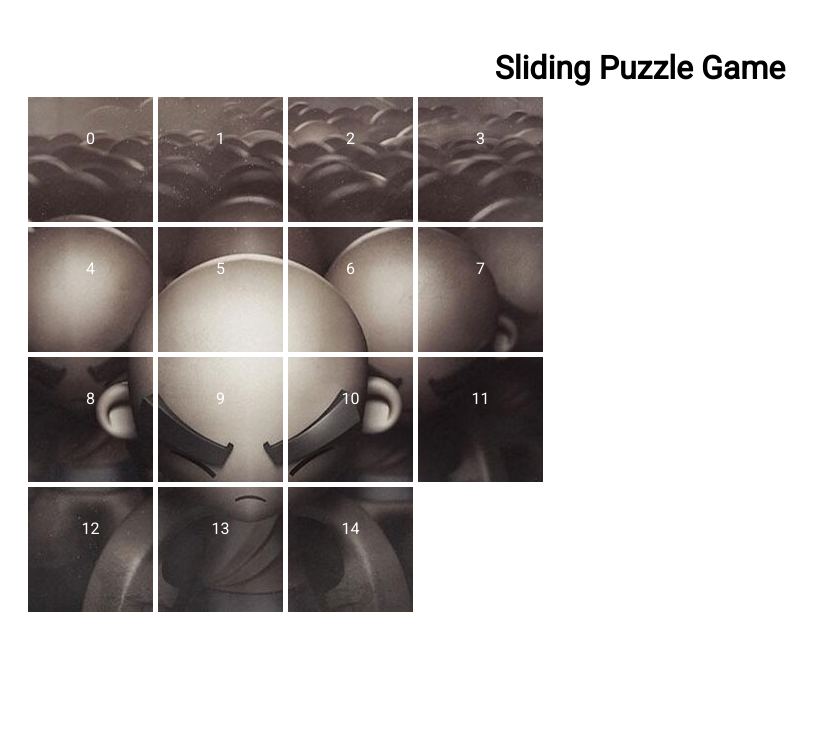
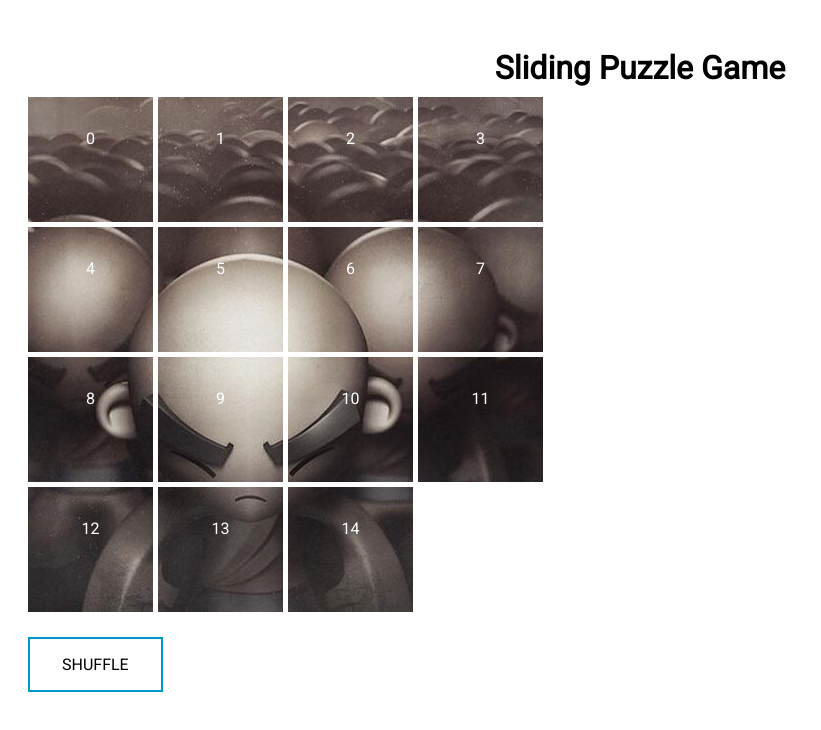
Before and after one commit to rotimi-babalola/sliding-puzzle-game, a React app: page / in a window 1280 px wide. Shown: the top 730 px of the page, without its empty margins (0-821 px from the left). Built offline with nearby package versions, Linux system fonts and the light colour scheme.

Commit message:
feature(shuffle pieces): shuffle puzzle pieces in grid

```diff
--- /dev/null
+++ b/client/src/actions/puzzle.actions.js
@@ -0,0 +1,5 @@
+import { SHUFFLE } from '../constants';
+
+export const shuffleNumbers = () => ({
+  type: SHUFFLE,
+});
--- a/client/src/components/Grid.jsx
+++ b/client/src/components/Grid.jsx
@@ -4,18 +4,41 @@ import { uniqueId } from 'lodash';
 
 import '../styles/scss/grid.scss';
 
-const Grid = props => (
+class Grid extends React.Component {
+  constructor(props) {
+    super(props);
+    this.handleButttonClick = this.handleButttonClick.bind(this);
+  }
+
+  handleButttonClick() {
+    this.props.shuffleNumbers();
+  }
+
+  render() {
+    return (
+      <React.Fragment>
         <div className="container">
-    {props.sortedPositions.map(el => (
+          {this.props.puzzleNumbers.map(el => (
             <div className={`cell cell${el + 1}`} key={uniqueId()}>
               {el}
             </div>
           ))}
         </div>
+        <button
+          type="button"
+          className="button"
+          onClick={this.handleButttonClick}
+        >
+          Shuffle
+        </button>
+      </React.Fragment>
     );
+  }
+}
 
 Grid.propTypes = {
-  sortedPositions: PropTypes.arrayOf(PropTypes.number).isRequired,
+  puzzleNumbers: PropTypes.arrayOf(PropTypes.number).isRequired,
+  shuffleNumbers: PropTypes.func.isRequired,
 };
 
 export default Grid;
--- a/client/src/constants.js
+++ b/client/src/constants.js
@@ -1 +1 @@
-export const EXAMPLE = 'EXAMPLE';
+export const SHUFFLE = 'SHUFFLE';
--- a/client/src/containers/Grid.js
+++ b/client/src/containers/Grid.js
@@ -1,11 +1,16 @@
 import { connect } from 'react-redux';
 import Grid from '../components/Grid';
+import { shuffleNumbers } from '../actions/puzzle.actions';
 
 export const mapStateToProps = ({ puzzle }) => ({
-  sortedPositions: puzzle.sortedPositions,
+  puzzleNumbers: puzzle.puzzleNumbers,
 });
 
-export const mapDispatchToProps = () => ({});
+export const mapDispatchToProps = dispatch => ({
+  shuffleNumbers: () => {
+    dispatch(shuffleNumbers());
+  },
+});
 
 const GridContainer = connect(
   mapStateToProps,
--- a/client/src/reducers/initialState.js
+++ b/client/src/reducers/initialState.js
@@ -2,6 +2,6 @@ import { range } from 'lodash';
 
 export default {
   puzzleState: {
-    sortedPositions: range(0, 16),
+    puzzleNumbers: range(0, 16),
   },
 };
--- a/client/src/reducers/puzzle.reducer.js
+++ b/client/src/reducers/puzzle.reducer.js
@@ -1,11 +1,19 @@
-import { EXAMPLE } from '../constants';
+import { shuffle, without } from 'lodash';
+
+import { SHUFFLE } from '../constants';
 import initialState from './initialState';
+
+// The empty is represented by the last number in the array
+const EMPTY_TILE = 15;
 
 export default (state = initialState.puzzleState, action) => {
   switch (action.type) {
-    case EXAMPLE:
+    case SHUFFLE:
       return {
         ...state,
+        puzzleNumbers: shuffle(without(state.puzzleNumbers, EMPTY_TILE)).concat(
+          EMPTY_TILE,
+        ),
       };
     default:
       return state;
--- a/client/src/styles/css/grid.css
+++ b/client/src/styles/css/grid.css
@@ -43,3 +43,21 @@
 
 .cell-empty {
   background: transparent; }
+
+.button {
+  color: #0099CC;
+  background: transparent;
+  border: 2px solid #0099CC;
+  color: black;
+  padding: 16px 32px;
+  text-align: center;
+  display: inline-block;
+  font-size: 16px;
+  font-family: "Roboto", Arial, Helvetica, sans-serif;
+  margin: 25px 0px;
+  -webkit-transition-duration: 0.4s;
+  /* Safari */
+  transition-duration: 0.4s;
+  cursor: pointer;
+  text-decoration: none;
+  text-transform: uppercase; }
--- a/client/src/styles/scss/grid.scss
+++ b/client/src/styles/scss/grid.scss
@@ -22,3 +22,21 @@
 .cell-empty {
   background: transparent;
 }
+
+.button {
+  color: #0099CC;
+  background: transparent;
+  border: 2px solid #0099CC;
+  color: black;
+  padding: 16px 32px;
+  text-align: center;
+  display: inline-block;
+  font-size: 16px;
+  font-family: "Roboto", Arial, Helvetica, sans-serif;
+  margin: 25px 0px;
+  -webkit-transition-duration: 0.4s; /* Safari */
+  transition-duration: 0.4s;
+  cursor: pointer;
+  text-decoration: none;
+  text-transform: uppercase;
+}
--- a/webpack-build-utils/webpack.development.js
+++ b/webpack-build-utils/webpack.development.js
@@ -3,4 +3,5 @@ module.exports = {
     historyApiFallback: true,
     port: 8000,
   },
+  devtool: 'source-map',
 };
```
Lines whose indentation alone changed are shown as unchanged.
